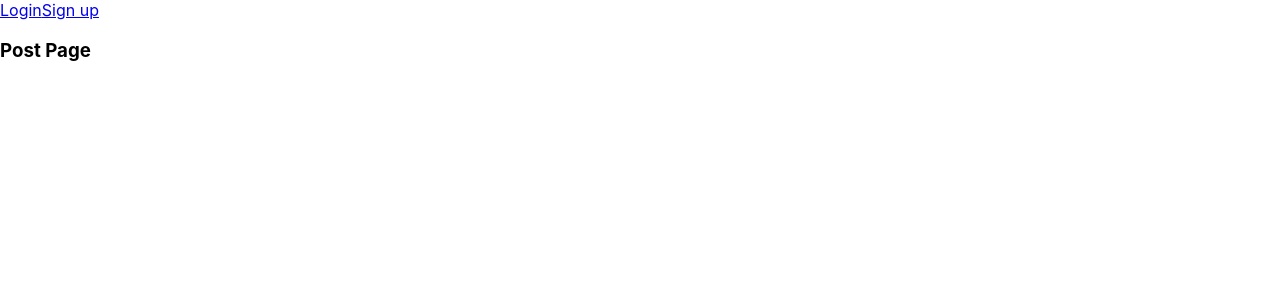
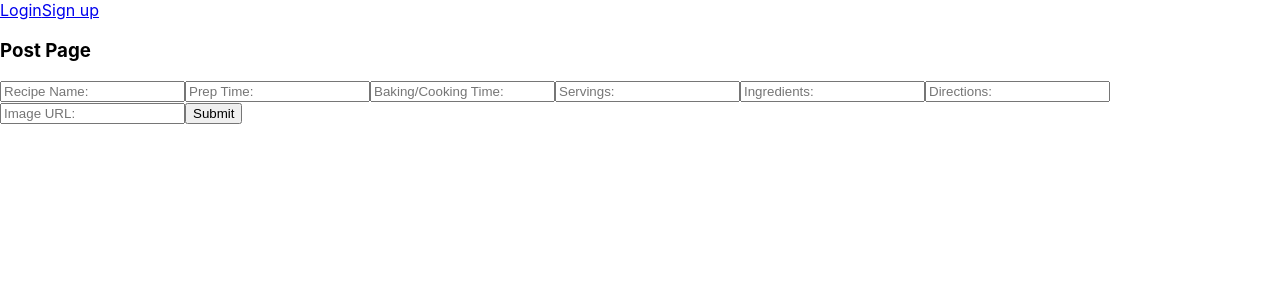
Before and after one commit to chamer79/The-Foodie-s-Find, a React (Create React App) app in the folder client/: page /post-recipe in a window 1280 px wide. Shown: the top 300 px of the page. Built offline with nearby package versions, Linux system fonts and the light colour scheme; no server answers.

Commit message:
created postrecipe.jsx code

```diff
--- a/client/src/screens/EditRecipe/EditRecipe.jsx
+++ b/client/src/screens/EditRecipe/EditRecipe.jsx
@@ -53,46 +53,50 @@ export default function EditRecipe(props) {
   };
 
   return (
-    <div className="edit-container">
+    <div className="post-edit-container">
       <form
-        className="edit-form"
+        className="post-edit-form"
         onSumbit={(e) => {
           e.preventDefault();
           handleUpdate(id, formData);
         }}
       >
-        <input type="text" name="name" value={name} onChange={handleChange} />
-        <input
+        <input className="recipe-name"
+          type="text"
+          name="name"
+          value={name}
+          onChange={handleChange} />
+        <input className="prep-time"
           type="text"
           name="prep_time"
           value={prep_time}
           onChange={handleChange}
         />
-        <input
+        <input className="bake-cook-time"
           type="text"
           name="baking_cooking_time"
           value={baking_cooking_time}
           onChange={handleChange}
         />
-        <input
+        <input clasName="servings"
           type="text"
           name="servings"
           value={servings}
           onChange={handleChange}
         />
-        <input
+        <input className="ingredients"
           type="text"
           name="ingredients"
           value={ingredients}
           onChange={handleChange}
         />
-        <input
+        <input className="directions"
           type="text"
           name="directions"
           value={directions}
           onChange={handleChange}
         />
-        <input
+        <input className="img_url"
           type="text"
           name="img_url"
           value={img_url}
--- a/client/src/screens/PostRecipe/PostRecipe.jsx
+++ b/client/src/screens/PostRecipe/PostRecipe.jsx
@@ -1,42 +1,99 @@
-// import { useState } from "react";
+import { useState } from "react";
 
 export default function PostRecipe(props) {
   console.log(props)
-  // const [formData, setFormData] = useState({
-  //   name: "",
-  //   prep_time: "",
-  //   baking_cooking_time: "",
-  //   servings: "",
-  //   ingredients: "",
-  //   directions: "",
-  //   img_url: "",
-  // })
+  const [formData, setFormData] = useState({
+    name: "",
+    prep_time: "",
+    baking_cooking_time: "",
+    servings: "",
+    ingredients: "",
+    directions: "",
+    img_url: "",
+  })
 
-  // const {
-  //   name,
-  //   prep_time,
-  //   baking_cooking_time,
-  //   servings,
-  //   ingredients,
-  //   directions,
-  //   img_url } = formData;
-  // const handleChange = (e) => {
-  //   const { name, value } = e.target;
-  //   setFormData((prevState) => ({
-  //     ...prevState,
-  //     [name]: value,
-  //   }));
-  // };
+  const {
+    name,
+    prep_time,
+    baking_cooking_time,
+    servings,
+    ingredients,
+    directions,
+    img_url } = formData;
+  const { handleCreate } = props;
+
+  const handleChange = (e) => {
+    const { name, value } = e.target;
+    setFormData((prevState) => ({
+      ...prevState,
+      [name]: value,
+    }));
+  };
 
   return (
     <div>
       <h3>Post Page</h3>
-      {/* <div className="post-form" onSubmit={(e) => {
-        e.preventDefault();
-        handleChange(formData);
-      }}>
+      <div className="post-edit-container">
+        <form
+        className="post-edit-form"
+        onSumbit={(e) => {
+          e.preventDefault();
+          handleCreate(formData);
+          }}
+        >
+          <input className="recipe-name"
+          type="text"
+          name="name"
+          value={name}
+          placeholder="Recipe Name:"
+          onChange={handleChange} />
+        <input className="prep-time"
+          type="text"
+          name="prep_time"
+          value={prep_time}
+          placeholder="Prep Time:"
+          onChange={handleChange}
+        />
+        <input className="bake-cook-time"
+          type="text"
+          name="baking_cooking_time"
+          value={baking_cooking_time}
+          placeholder="Baking/Cooking Time:"
+          onChange={handleChange}
+        />
+        <input clasName="servings"
+          type="text"
+          name="servings"
+          value={servings}
+          placeholder="Servings:"
+          onChange={handleChange}
+        />
+        <input className="ingredients"
+          type="text"
+          name="ingredients"
+          value={ingredients}
+          placeholder="Ingredients:"
+          onChange={handleChange}
+        />
+        <input className="directions"
+          type="text"
+          name="directions"
+          value={directions}
+          placeholder="Directions:"
+          onChange={handleChange}
+        />
+        <input className="img_url"
+          type="text"
+          name="img_url"
+          value={img_url}
+          placeholder="Image URL:"
+          onChange={handleChange}
+        />
+        <button className="edit-post-button">Submit</button>
 
-      </div> */}
+        </form>
+
+      </div>
     </div>
   )
 }
```
